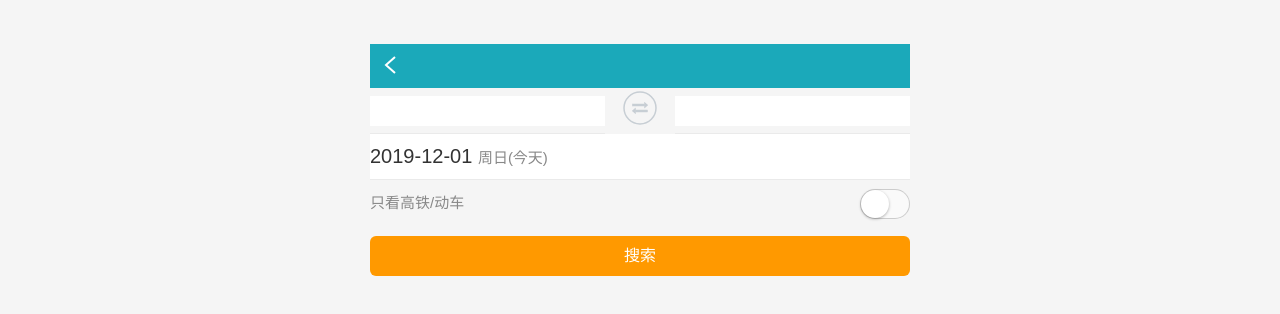
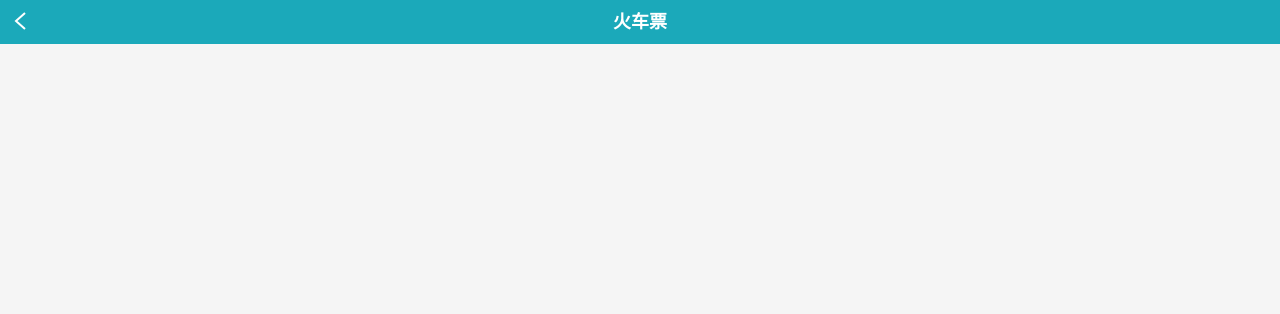
Before and after one commit to wq93/train-ticket, a React app: page / in a window 1280 px wide. Shown: the top 314 px of the page. Built offline with nearby package versions, Linux system fonts and the light colour scheme.

Commit message:
8-2 add header.jsx

```diff
--- a/src/index/App.jsx
+++ b/src/index/App.jsx
@@ -1,4 +1,4 @@
-import React from 'react';
+import React, { useCallback } from 'react';
 import { connect } from 'react-redux';
 import './App.css';
 
@@ -9,13 +9,17 @@ import Journey from './Journey.jsx';
 import Submit from './Submit.jsx';
 
 function App() {
+
+  const onBack = useCallback(() => {
+    // 后退
+    window.history.back();
+  }, []);
+
   return (
     <div>
-      <Header></Header>
-      <Journey> </Journey>
-      <DepartDate></DepartDate>
-      <HighSpeed></HighSpeed>
-      <Submit></Submit>
+      <div className="header-wrapper">
+        <Header title="火车票" onBack={onBack} />
+      </div>
     </div>
   );
 }
```
Also changed, not shown: src/common/Header.jsx (indentation only).
